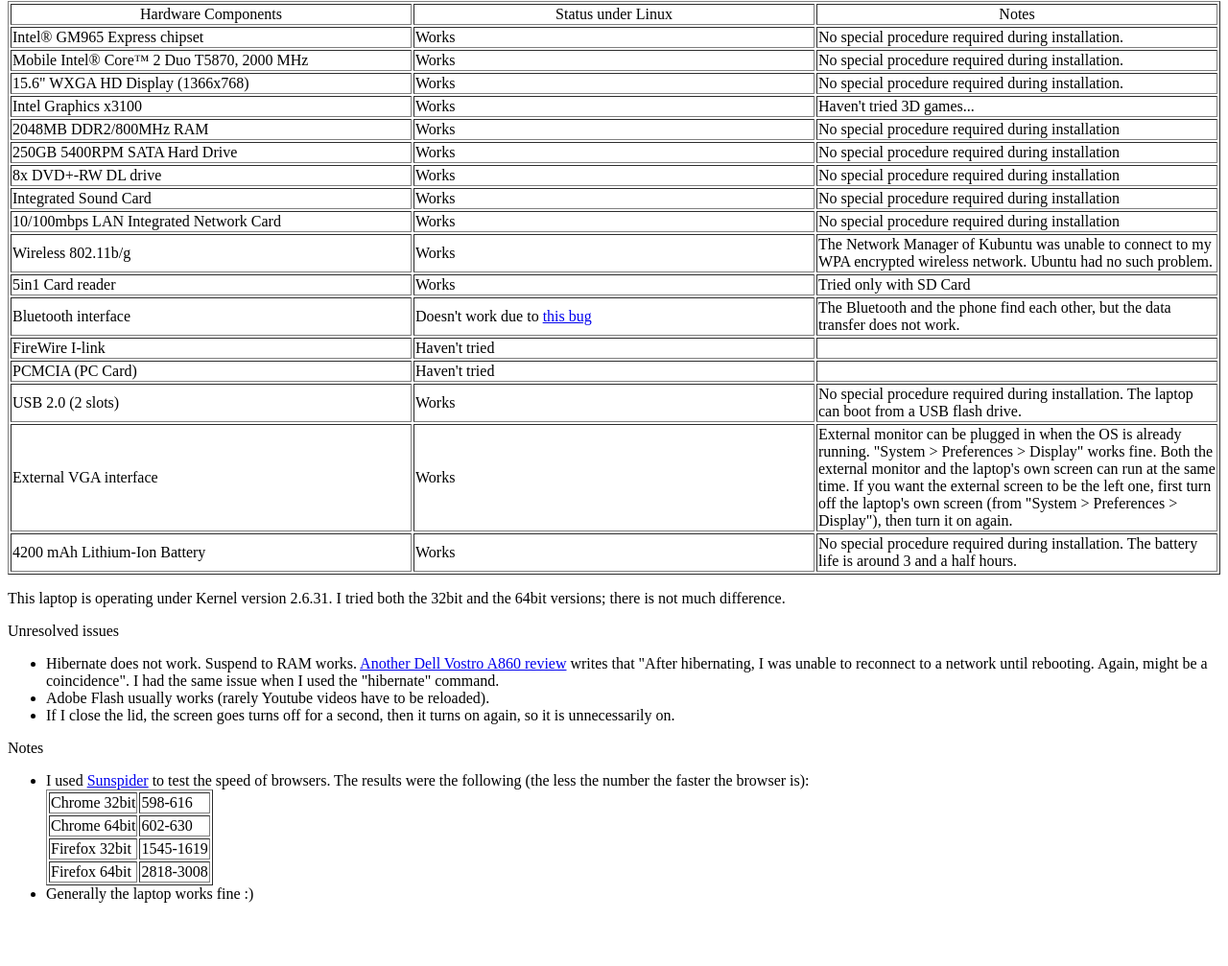
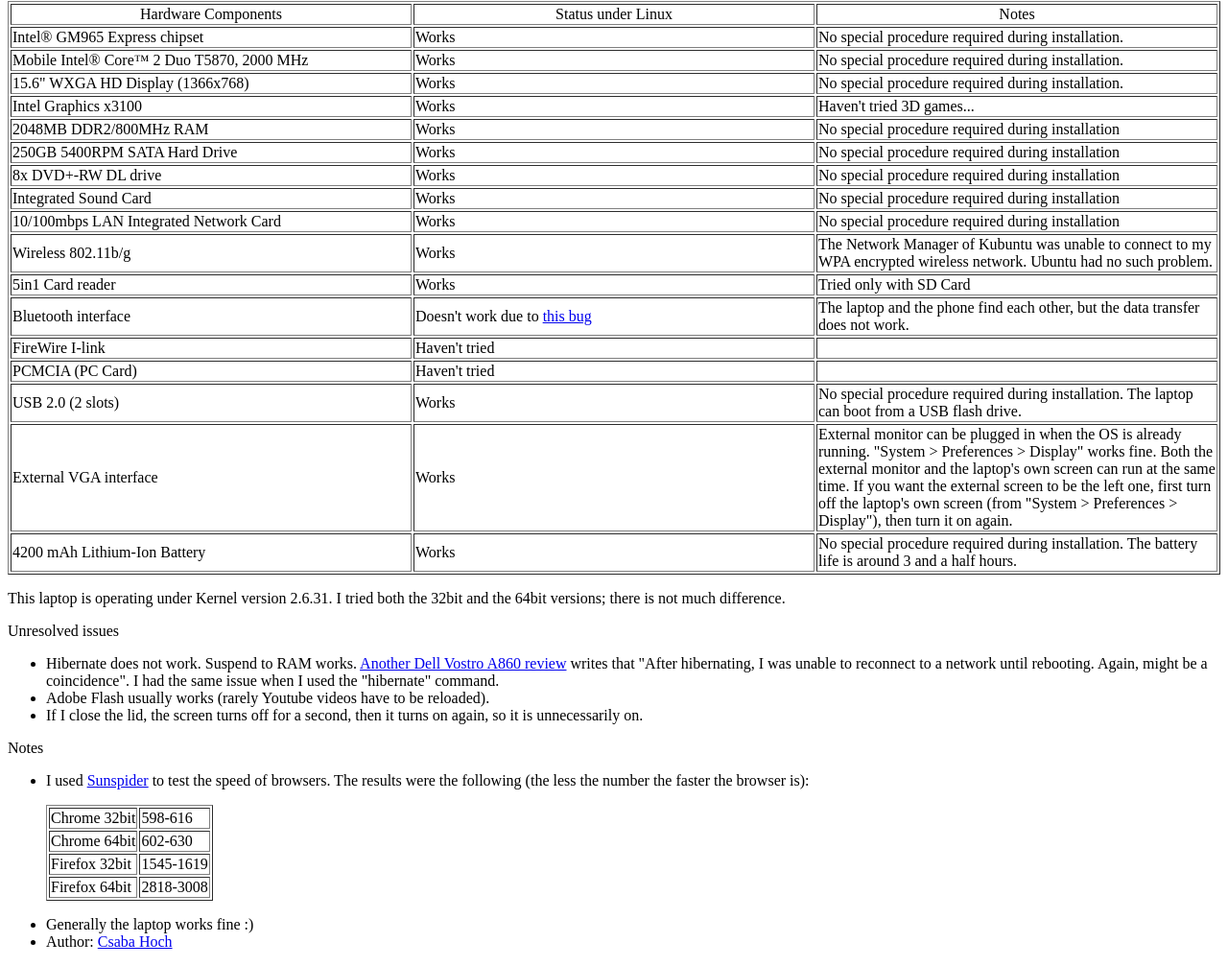
Before and after one commit to hcs42/hcs42.github.com, a plain HTML site: page linux_review/ubuntu_9.10_on_dell_vostro.html in a window 1280 px wide. Shown: the part 193-1200 px from the top of the page at 96% size. Before the commit the page ends 1150 px from the top, so only its background shows below. Drawn offline with Linux system fonts and the light colour scheme.

Commit message:
Vostro review renamed and corrected

```diff
--- a/ubuntu_9.10_on_dell_vostro.html
+++ b/linux_review/ubuntu_9.10_on_dell_vostro.html
@@ -93,7 +93,7 @@
         <tr>
           <td width="33%">Bluetooth interface</td>
           <td width="33%">Doesn't work due to <a href="https://bugs.launchpad.net/ubuntu/+source/gvfs/+bug/310231">this bug</a></td>
-          <td width="33%">The Bluetooth and the phone find each other, but the data transfer does not work.</td>
+          <td width="33%">The laptop and the phone find each other, but the data transfer does not work.</td>
         </tr>
         <tr>
           <td width="33%">FireWire I-link</td>
@@ -140,19 +140,22 @@
       had the same issue when I used the "hibernate" command.
       </li>
       <li>Adobe Flash usually works (rarely Youtube videos have to be reloaded).</li>
-      <li>If I close the lid, the screen goes turns off for a second, then it turns
+      <li>If I close the lid, the screen turns off for a second, then it turns
       on again, so it is unnecessarily on.</li>
     </ul>
     <div class="headings">Notes</div>
     <ul>
       <li>I used <a href="http://www2.webkit.org/perf/sunspider-0.9">Sunspider</a> to test the speed of browsers. The results were the following (the less the number the faster the browser is):
+      <p>
       <table border="1">
         <tr><td>Chrome 32bit</td><td> 598-616</td></tr>
         <tr><td>Chrome 64bit</td><td> 602-630</td></tr>
         <tr><td>Firefox 32bit</td><td> 1545-1619</td></tr>
         <tr><td>Firefox 64bit</td><td> 2818-3008</td></tr>
-      </table></li>
+      </table></p></li>
       <li>Generally the laptop works fine :)</li>
+      <li>Author: <a href='http://hcs42.github.com'>Csaba Hoch</a></li>
+      </li>
     </ul>
   </body>
 </html>
```
